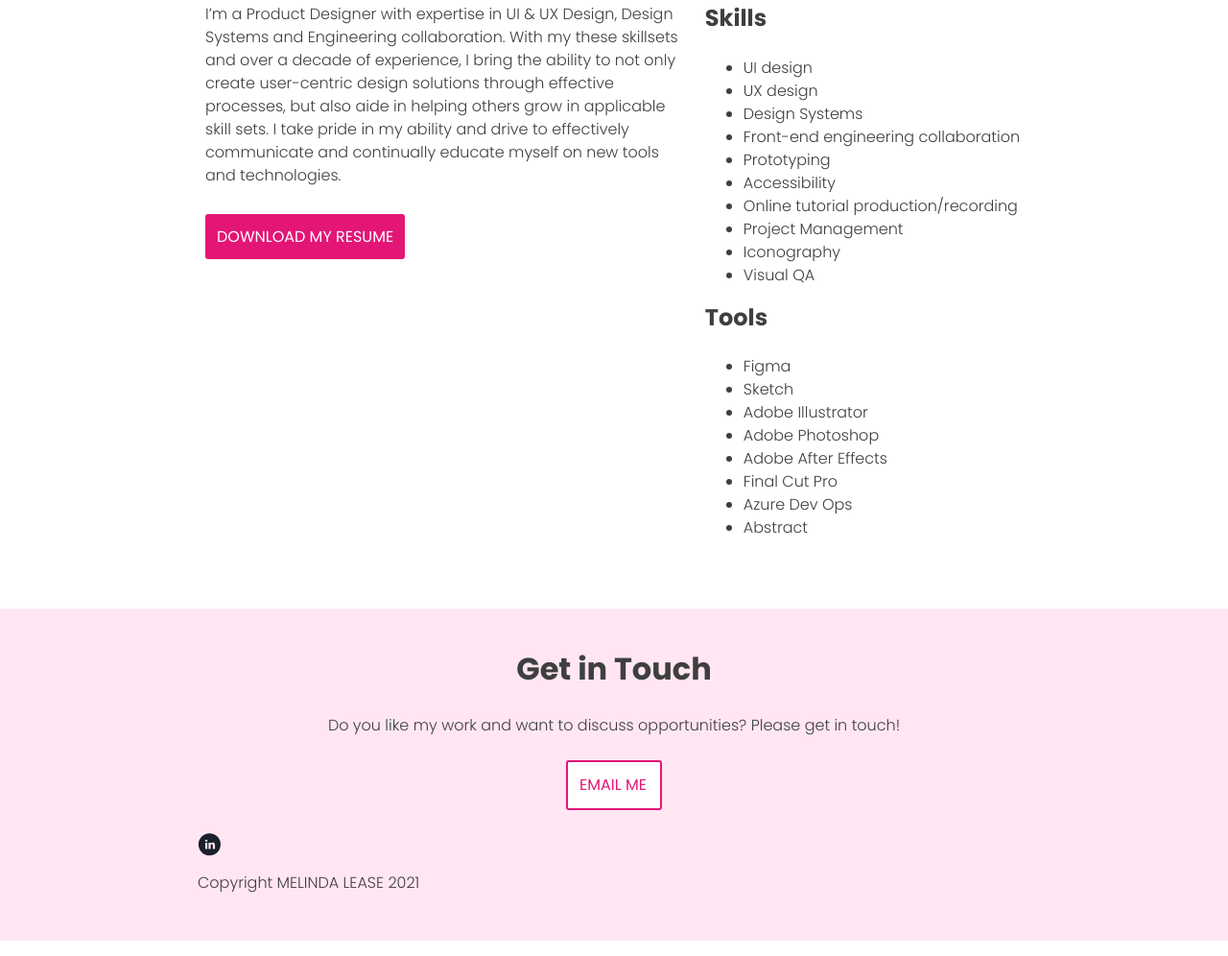
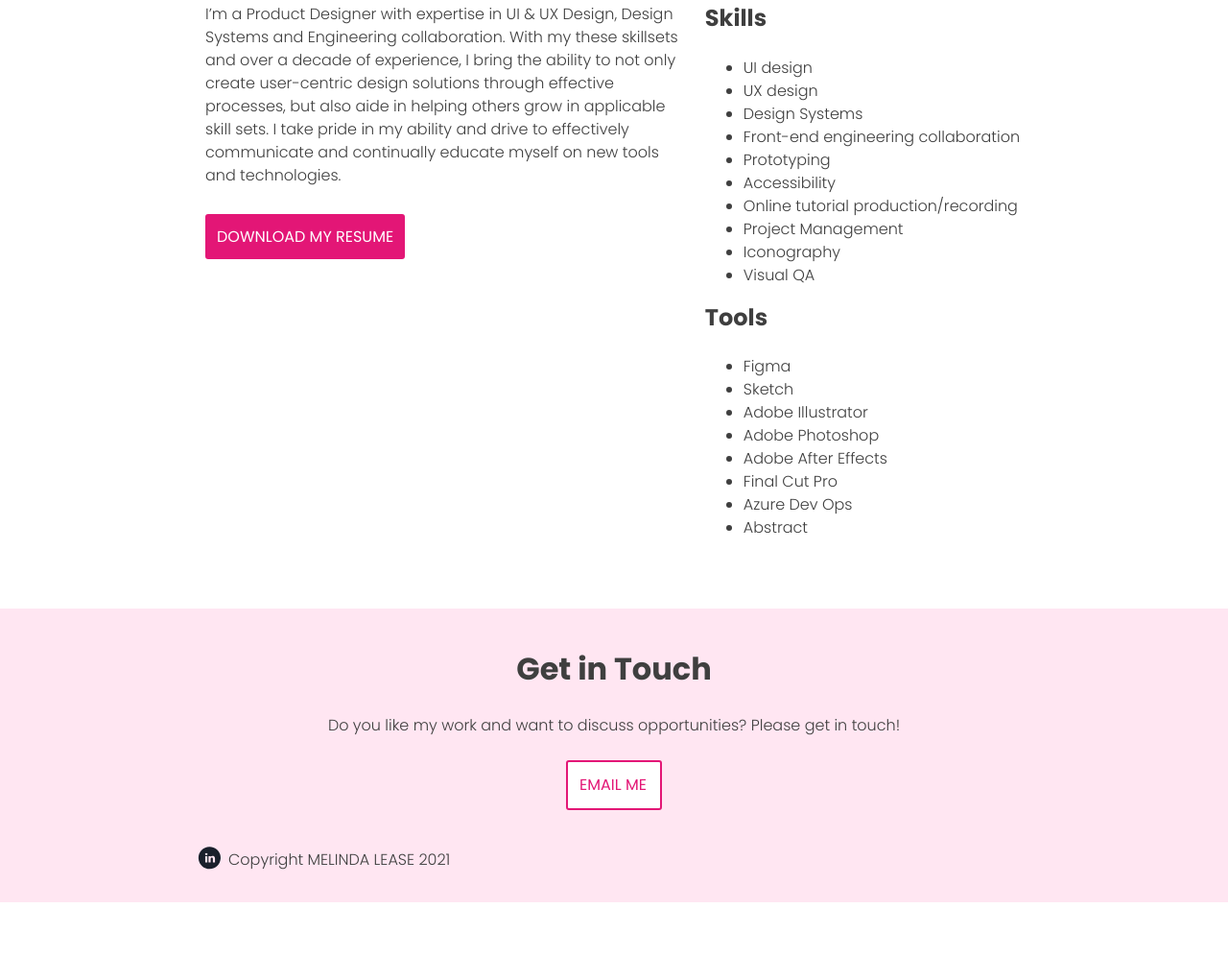
Before and after one commit to melease/portfolio-website, a plain HTML site: page about.html in a window 1280 px wide. Shown: the part 1212-2208 px from the top of the page at 96% size. After the commit the page ends 2152 px from the top, so only its background shows below. Drawn offline with nearby package versions, Linux system fonts and the light colour scheme; a web font is replaced by a local one.

Commit message:
advanced CSS more changes

```diff
--- a/about.html
+++ b/about.html
@@ -17,7 +17,9 @@
   <!-- Header -->
   <header>
     <div class="container">
-      <img src="img/logo.png" alt="Logo" class="logo">
+      <a href="index.html">
+        <img src="img/logo.png" alt="Logo" class="logo">
+      </a>
       <nav>
         <ul>
           <li><a href="index.html">Work</a></li>
@@ -103,10 +105,12 @@
         Do you like my work and want to discuss opportunities? Please get in touch!
       </p>
       <a href="mailto:melinda.s.lease@me.com" class="button contact">Email me</a>
-      <a href="https://www.linkedin.com/in/melindalease" target="_blank">
+      <div class="social-bottom">
+        <a href="https://www.linkedin.com/in/melindalease" target="_blank">
         <img src="img/icons/linkedin.svg" class="social-icon">
       </a>
       <p class="copyright">Copyright MELINDA LEASE 2021</p>
+      </div>
     </div>
   </footer>
 
--- a/css/style.css
+++ b/css/style.css
@@ -140,7 +140,7 @@ a:active {
   width: 24px;
   height: 24px;
   display: block;
-  margin: 12px 0px;
+  margin: 14px 8px 12px 0px;
   color: #3F3F3F;
 }
 
@@ -245,13 +245,21 @@ a:active {
 }
 
 .copyright {
-  padding-bottom: 48px;
+  padding-bottom: 16px;
 }
 
 @keyframes color-change {
-  0% {fill: #edc655;}
-  50% {fill: #fcffad;}
-  100% {fill: #f76414;}
+  0% {
+    fill: #edc655;
+  }
+
+  50% {
+    fill: #fcffad;
+  }
+
+  100% {
+    fill: #f76414;
+  }
 }
 
 .sun {
@@ -259,8 +267,13 @@ a:active {
 }
 
 @keyframes cloud-move {
-  from {transform: translate(0,50px);}
-  to {transform: translate(200px,50px);}
+  from {
+    transform: translate(0, 50px);
+  }
+
+  to {
+    transform: translate(200px, 50px);
+  }
 }
 
 .cloud-front {
@@ -268,8 +281,13 @@ a:active {
 }
 
 @keyframes cloud-move-reverse {
-  from {transform: translate(446px,48px);}
-  to {transform: translate(100px, 48px);}
+  from {
+    transform: translate(446px, 48px);
+  }
+
+  to {
+    transform: translate(100px, 48px);
+  }
 }
 
 .cloud-back {
@@ -278,6 +296,10 @@ a:active {
 
 .work-top-row {
   margin-top: -24px;
+}
+
+.social-bottom {
+  display: flex;
 }
 
 /* ==============================
```
Also changed, not shown: ahawebredesign.html (+6 -2 lines), figmauistarterkit.html (+6 -2 lines), index.html (+6 -2 lines), waystowatchapp.html (+6 -2 lines).
